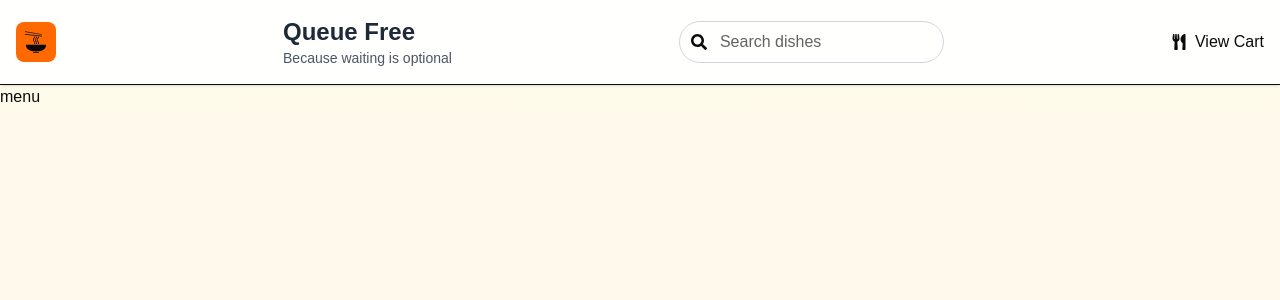
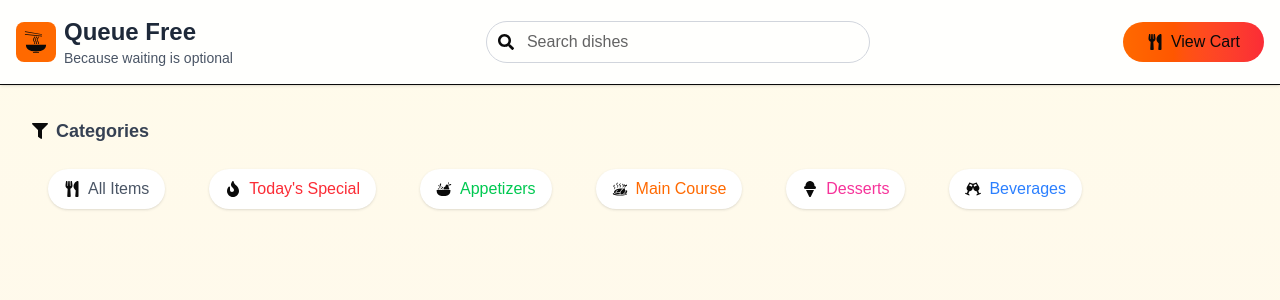
Before and after one commit to Lalitk52221/queue-free, a Next.js app: page /menu in a window 1280 px wide. Shown: the top 300 px of the page. Built offline with nearby package versions, Linux system fonts and the light colour scheme.

Commit message:
Add framer-motion for animations and enhance MenuPage with categories

```diff
--- a/package.json
+++ b/package.json
@@ -9,6 +9,7 @@
     "lint": "eslint"
   },
   "dependencies": {
+    "framer-motion": "^12.33.0",
     "next": "16.1.6",
     "react": "19.2.3",
     "react-dom": "19.2.3",
--- a/src/app/(customer)/menu/page.tsx
+++ b/src/app/(customer)/menu/page.tsx
@@ -1,14 +1,66 @@
 "use client";
+import { motion } from "framer-motion";
 import React from "react";
-import { FaSearch, FaUtensils } from "react-icons/fa";
-import { GiNoodles } from "react-icons/gi";
+import {
+  FaFilter,
+  FaFire,
+  FaGlassCheers,
+  FaIceCream,
+  FaSearch,
+  FaUtensils,
+} from "react-icons/fa";
+import { GiChickenOven, GiFruitBowl, GiNoodles } from "react-icons/gi";
 
 export default function MenuPage() {
+  const categories = [
+    {
+      id: "all",
+      name: "All Items",
+      icon: <FaUtensils />,
+      color: "text-gray-600",
+    },
+    {
+      id: "special",
+      name: "Today's Special",
+      icon: <FaFire />,
+      color: "text-red-500",
+    },
+    {
+      id: "appetizer",
+      name: "Appetizers",
+      icon: <GiFruitBowl />,
+      color: "text-green-500",
+    },
+    {
+      id: "main",
+      name: "Main Course",
+      icon: <GiChickenOven />,
+      color: "text-orange-500",
+    },
+    {
+      id: "dessert",
+      name: "Desserts",
+      icon: <FaIceCream />,
+      color: "text-pink-500",
+    },
+    {
+      id: "beverage",
+      name: "Beverages",
+      icon: <FaGlassCheers />,
+      color: "text-blue-500",
+    },
+  ];
+
   return (
     <div className="min-h-screen bg-linear-to-b from-amber-50 to-orange-50">
       <header className="sticky top-0 z-40 bg-white/90 backdrop-blur-md border-b shadow-sm">
         <div className="container mx-auto px-4 py-4">
           <div className="flex flex-col md:flex-row justify-between items-center gap-4">
+            <motion.div
+              initial={{ x: -20, opacity: 0 }}
+              animate={{ x: 0, opacity: 1 }}
+              className="flex items-center gap-2"
+            >
               <div className="p-2 bg-orange-500 rounded-lg ">
                 <GiNoodles className="text-2xl text-white " />
               </div>
@@ -18,8 +70,13 @@ export default function MenuPage() {
                   Because waiting is optional
                 </p>
               </div>
-
+            </motion.div>
             {/* search Bar  */}
+            <motion.div
+              initial={{ y: -20, opacity: 0 }}
+              animate={{ y: 0, opacity: 1 }}
+              className="relative w-full md:w-96"
+            >
               <div className="relative">
                 <FaSearch className="absolute left-3 top-1/2 transform -translate-y-1/2 text-gray-400" />
                 <input
@@ -28,16 +85,47 @@ export default function MenuPage() {
                   className="w-full pl-10 border border-gray-300 pr-4 py-2 rounded-full focus:outline-none focus:ring-2 focus:ring-orange-500 focus:border-transparent"
                 />
               </div>
-
+            </motion.div>
             {/* Card Button  */}
+            <motion.button
+              whileHover={{ scale: 1.05 }}
+              whileTap={{ scale: 0.95 }}
+              className="relative bg-linear-to-r from-orange-500 to-red-500 text-white px-6 py-2 rounded-full font-medium hover:shadow-lg transition-shadow"
+            >
               <div className="flex items-center gap-2">
                 <FaUtensils />
                 <span>View Cart</span>
               </div>
+            </motion.button>
           </div>
         </div>
       </header>
-      menu
+      <main className="container mx-auto py-8 px-8">
+        <div className="flex items-center gap-2 mb-4">
+          <FaFilter className="text-gray-600" />
+          <h2 className="text-lg font-semibold text-gray-700">Categories</h2>
+        </div>
+        <div className="flex flex-wrap gap-3">
+          {categories.map((category) => (
+            <motion.button
+            key={category.id}
+            whileHover={{scale:1.05}}
+            whileTap={{scale:0.95}}
+            className={`flex items-center gap-2 px-4 py-2 rounded-full transition-all duration-200
+            }`}
+            >
+
+            <span
+
+              className="flex items-center gap-2 bg-white px-4 py-2 rounded-full shadow-sm"
+              >
+              {category.icon}
+              <span className={category.color}>{category.name}</span>
+            </span>
+              </motion.button>
+          ))}
+        </div>
+      </main>
     </div>
   );
 }
```
Also changed, not shown: 1 other file (tests, documents, lock files or other folders). Lines whose indentation alone changed are shown as unchanged.
